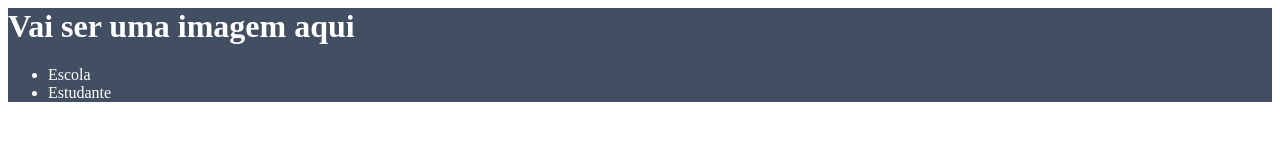
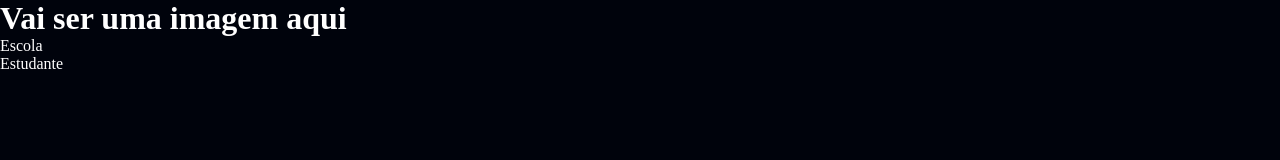
Before and after one commit to marcelavW/site-tura-criativa, a plain HTML site: page index.html in a window 1280 px wide. Drawn offline with Linux system fonts and the light colour scheme.

Commit message:
Update style.css

```diff
--- a/style.css
+++ b/style.css
@@ -1,4 +1,16 @@
-header {
-    background-color: #424E61;
-    color: white;
+:root {
+    --branco-principal: #FFFFFF;
+    --cinza-secundario: #C0C0C0;
+    --botao-azul: #167BF7;
+    --cor-de-fundo: #00030C;
 }
+
+body {
+    background-color: var(--cor-de-fundo);
+    color: var(--branco-principal);
+}
+
+* {
+    margin: 0;
+    padding: 0;
+}
```
